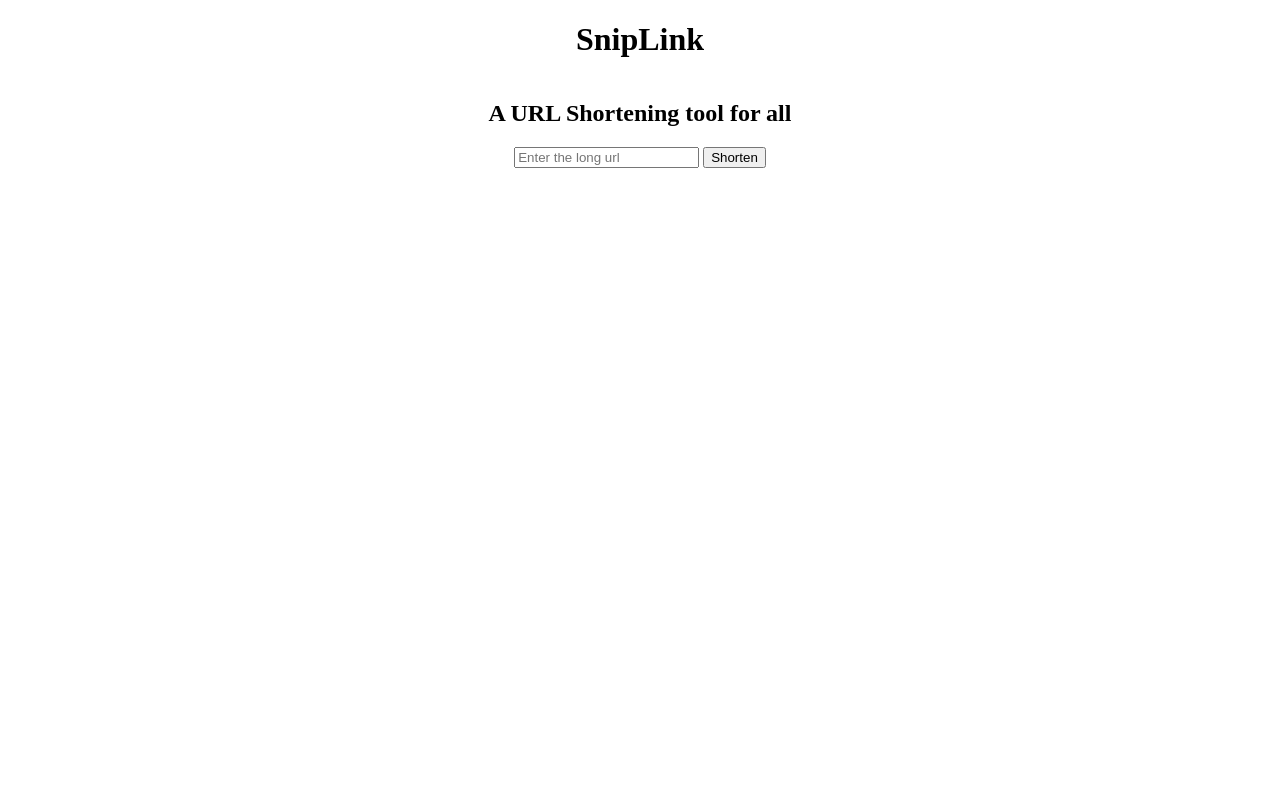
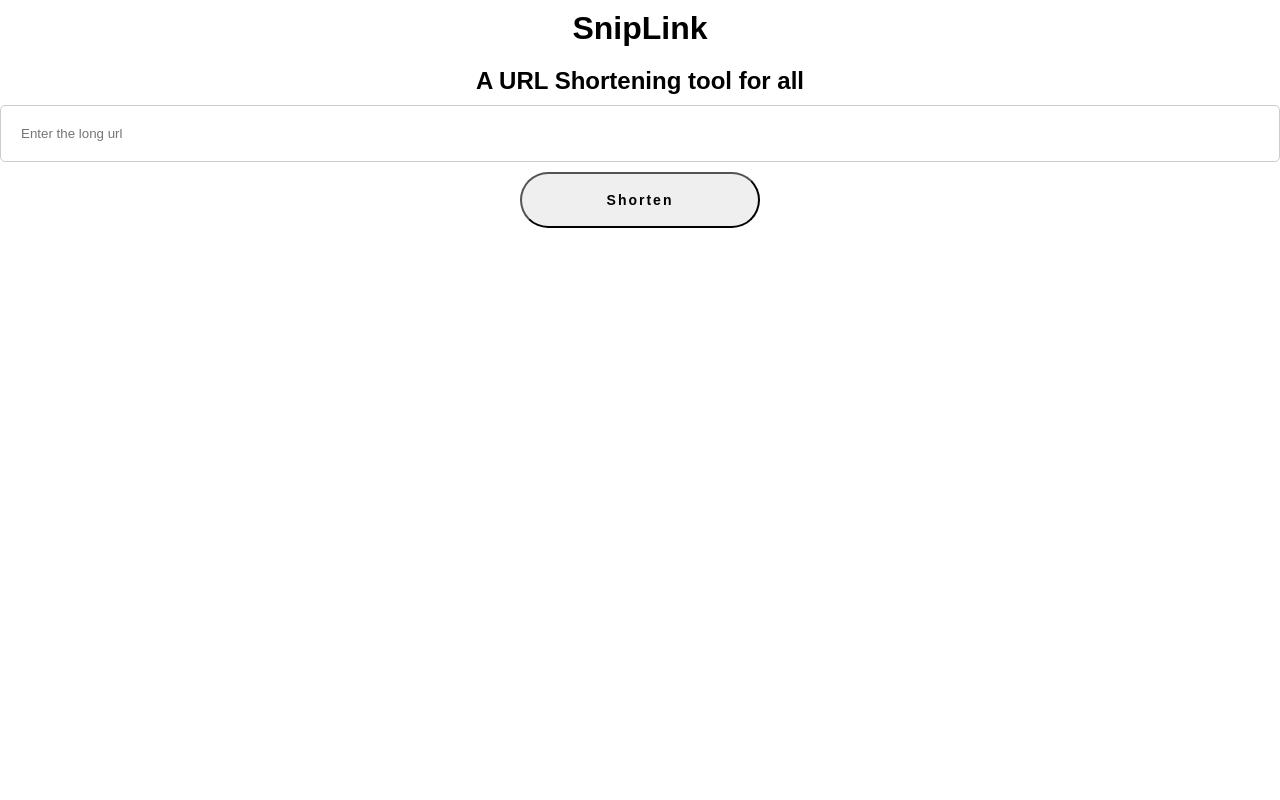
Before and after one commit to shrymhty/URL-Shortener, a Flask app: page / in a window 1280 px wide. Run offline with Flask 3, Linux system fonts and the light colour scheme.

Commit message:
html commit

```diff
--- a/templates/index.html
+++ b/templates/index.html
@@ -4,12 +4,66 @@
         <meta charset="UTF-8">
         <title>URL Shortener</title>
         <style>
-            body {
+             body {
                 display: flex;
                 flex-direction: column;
                 align-items: center;
                 height: 100vh;
                 margin: 0;
+                font-family: 'Arial', sans-serif;
+            }
+
+            h1, h2 {
+                margin: 10px 0;
+            }
+
+            form {
+                width: 100%;
+                max-width: 1500px; /* Adjust the max-width as needed */
+                display: flex;
+                flex-direction: column;
+                align-items: center;
+            }
+
+            input {
+                width: 100%;
+                padding: 20px;
+                margin-bottom: 10px;
+                border: 1px solid #ccc;
+                border-radius: 5px;
+                box-sizing: border-box;
+            }
+
+            button {
+                position : relative ;
+                z-index : 0 ;
+                width : 240px ;
+                height : 56px ;
+                text-decoration : none ;
+                font-size : 14px ;
+                font-weight : bold ;
+                color : var(--line_color) ;
+                letter-spacing : 2px ;
+                transition : all .3s ease ;
+                border-radius: 60px;
+            }
+
+
+            button:hover {
+                background-color: plum; /* Adjust the hover color as needed */
+            }
+
+            p {
+                margin: 10px 0;
+            }
+
+            a {
+                color: #007BFF; /* Adjust the link color as needed */
+                text-decoration: none;
+            }
+
+            button.copy-button {
+                margin-top: 10px;
             }
         </style>
     </head>
```
